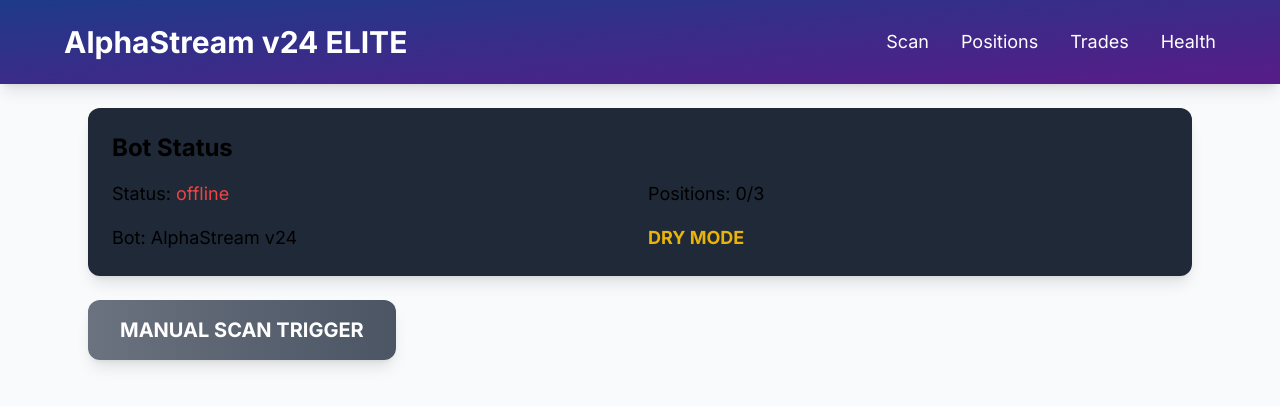
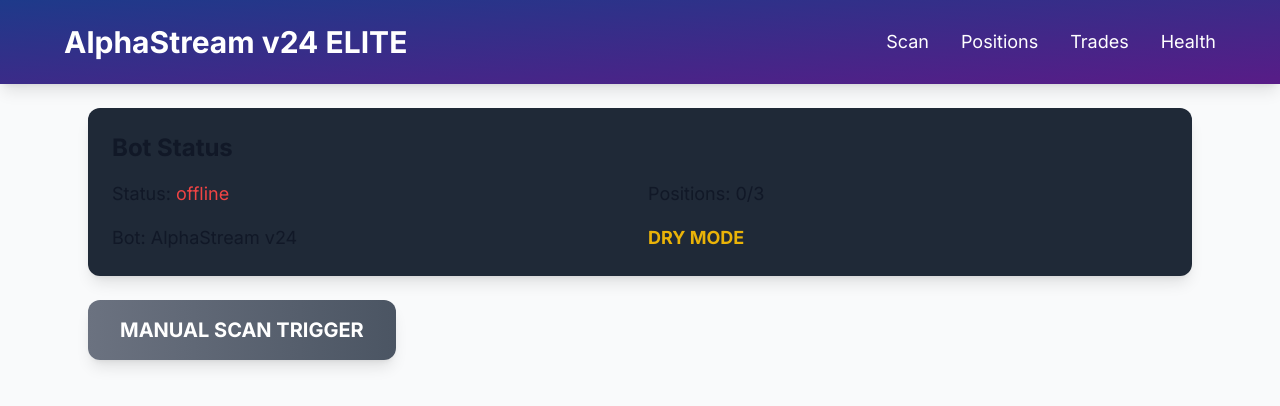
Before and after one commit to kevin-phan-25/alphastream-dashboard, a Next.js app: page / in a window 1280 px wide. Shown: the top 406 px of the page. Built offline with nearby package versions, Linux system fonts and the light colour scheme; no server answers.

Commit message:
Update globals.css

```diff
--- a/src/app/globals.css
+++ b/src/app/globals.css
@@ -4,10 +4,11 @@
 
 @layer base {
   html {
-    @apply bg-gray-50 dark:bg-gray-900;
+    @apply bg-gray-50 dark:bg-gray-900 text-gray-900 dark:text-gray-100;
   }
 }
 
-.monster-highlight {
-  animation: pulse 2s infinite;
+@keyframes pulse {
+  0%, 100% { opacity: 1; }
+  50% { opacity: 0.5; }
 }
```
